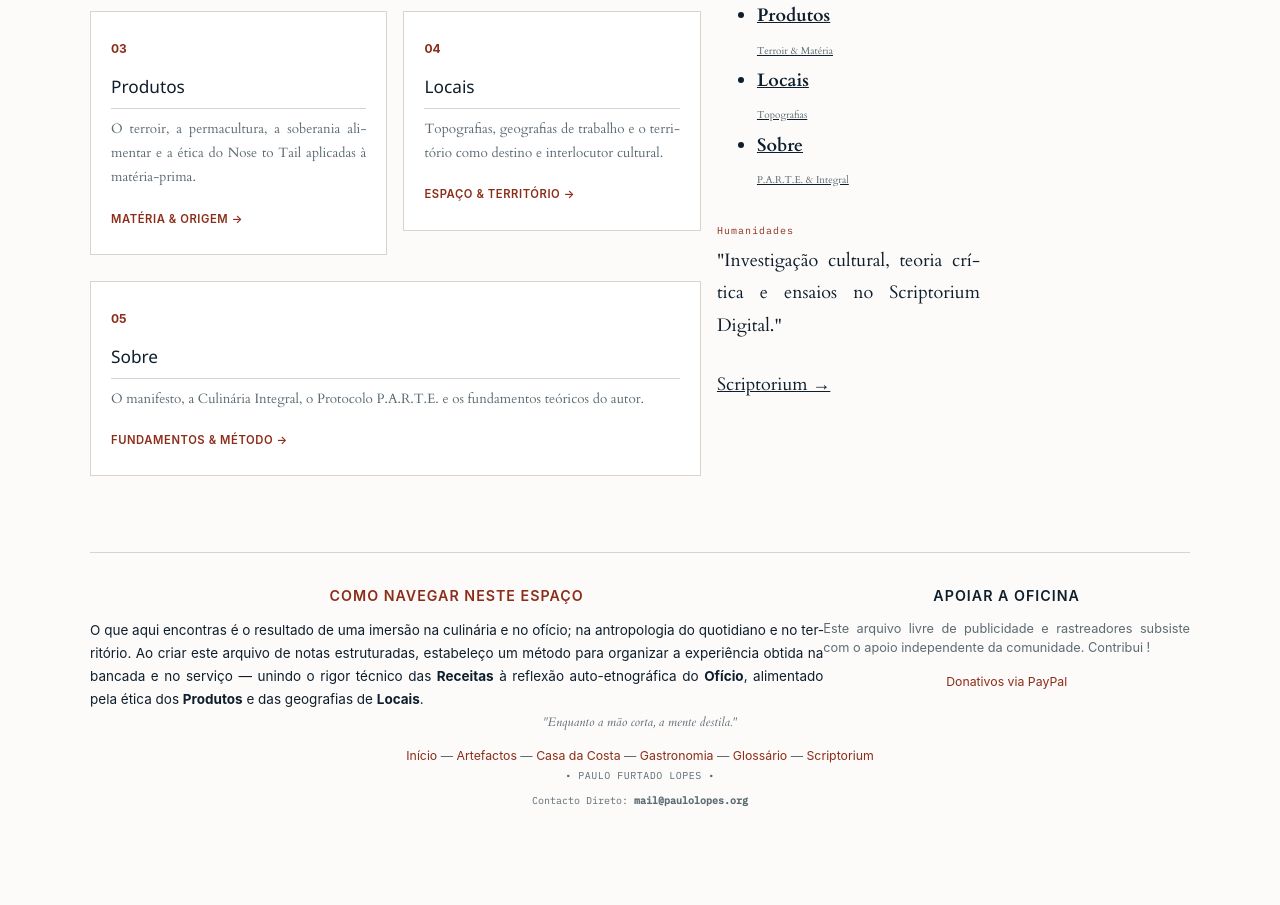
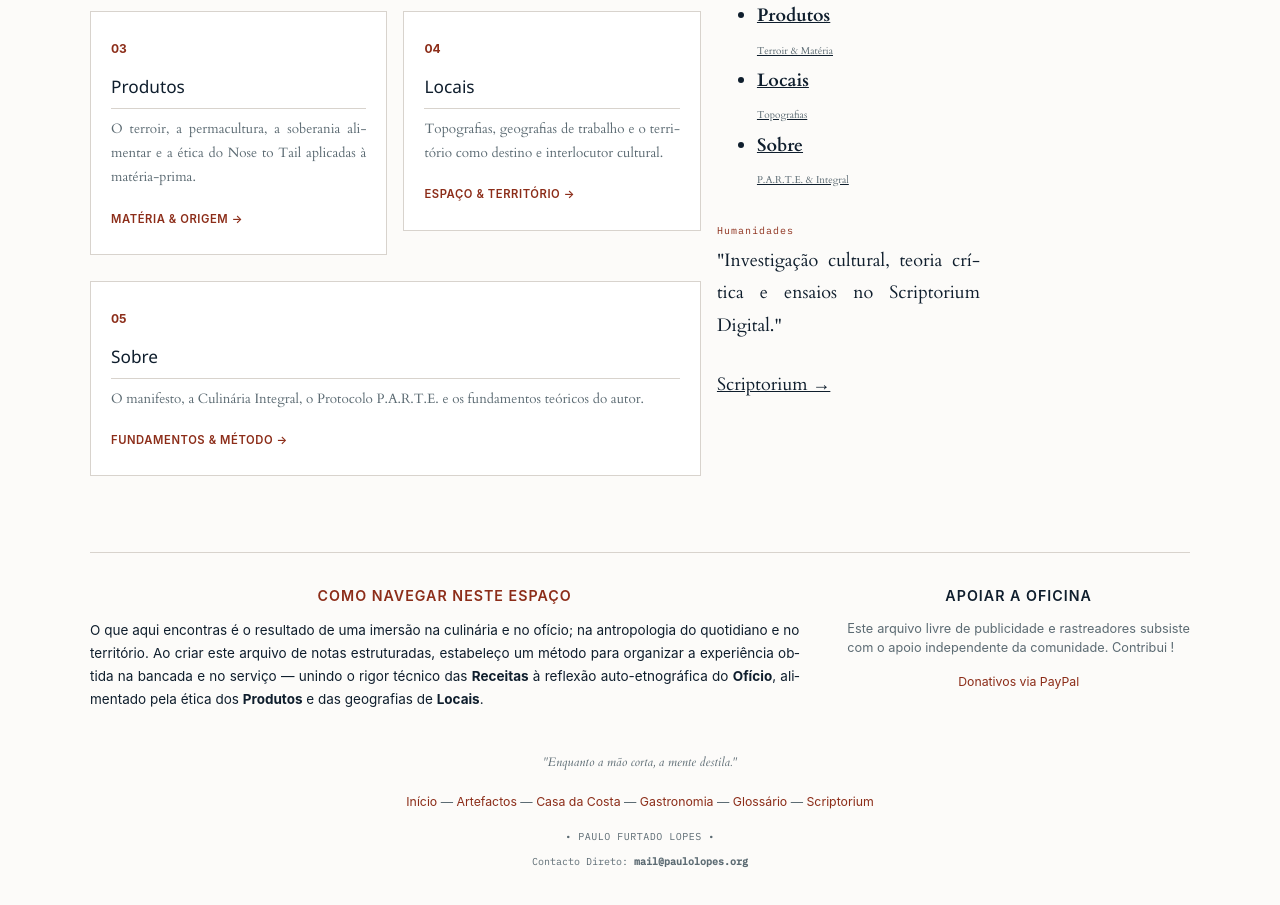
Before and after one commit to pjfcl/gastronomia, a plain HTML site: page index.html in a window 1280 px wide. Shown: the part 727-1632 px from the top of the page. Before the commit the page ends 1603 px from the top, so only its background shows below. Drawn offline with nearby package versions, Linux system fonts and the light colour scheme.

Commit message:
Update index.html

```diff
--- a/index.html
+++ b/index.html
@@ -28,7 +28,7 @@
             <a href="https://paulolopes.org">paulolopes.org</a> / <span> <a href="https://gastronomia.paulolopes.org">Gastronomia</a> </span>
         </nav>
 
-        <!-- Cabeçalho Principal -->
+        <!-- Cabeçalho Principal Idêntico ao Scriptorium -->
         <header class="wiki-header">
             <h1>Caldo de Sabores</h1>
             <p class="header-sub">Investigação Gastronómica • Antropologia do Quotidiano</p>
@@ -151,12 +151,12 @@
 
         </div>
 
-        <!-- RODAPÉ INSTITUCIONAL IDÊNTICO AO DO SCRIPTORIUM -->
+        <!-- RODAPÉ INSTITUCIONAL COM ESPAÇAMENTO REFORÇADO NAS CAIXAS -->
         <footer class="site-footer">
 
-            <div class="footer-boxes-container w3-row w3-text-left">
+            <div class="footer-boxes-container w3-row w3-text-left" style="margin-bottom: 40px;">
 
-                <div class="w3-col m8 l8 footer-box-left">
+                <div class="w3-col m8 l8 footer-box-left" style="padding-right: 24px;">
                     <h4 class="font-sans" style="font-size: 0.95rem; font-weight: 600; text-transform: uppercase; letter-spacing: 1px; color: var(--accent-color); margin-top: 0; margin-bottom: 10px;">
                         Como Navegar Neste Espaço
                     </h4>
@@ -165,7 +165,7 @@
                     </p>
                 </div>
 
-                <div class="w3-col m4 l4 footer-box-right">
+                <div class="w3-col m4 l4 footer-box-right" style="padding-left: 24px;">
                     <h4 class="font-sans" style="font-size: 0.95rem; font-weight: 600; text-transform: uppercase; letter-spacing: 1px; color: var(--text-color); margin-top: 0; margin-bottom: 10px;">
                         Apoiar a Oficina
                     </h4>
@@ -181,12 +181,12 @@
 
             </div>
 
-            <p style="font-style: italic; font-family: var(--font-serif); margin-bottom: 0.8rem; color: var(--muted-color); text-align: center;">
+            <p style="font-style: italic; font-family: var(--font-serif); margin-bottom: 1.2rem; color: var(--muted-color); text-align: center;">
                 "Enquanto a mão corta, a mente destila."
             </p>
 
             <!-- Menu Geral do Ecossistema -->
-            <div class="footer-links">
+            <div class="footer-links" style="margin-bottom: 15px;">
                 <a href="http://paulolopes.org">Início</a> &mdash;
                 <a href="https://paulolopes.org/artefactos/">Artefactos</a> &mdash;
                 <a href="https://costa.paulolopes.org">Casa da Costa</a> &mdash;
```
